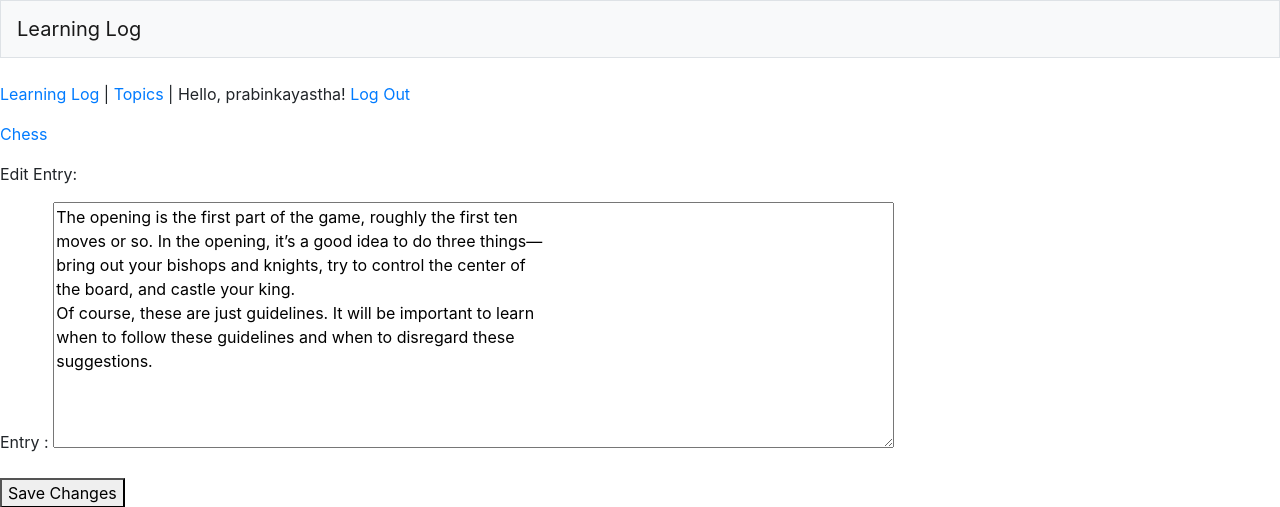
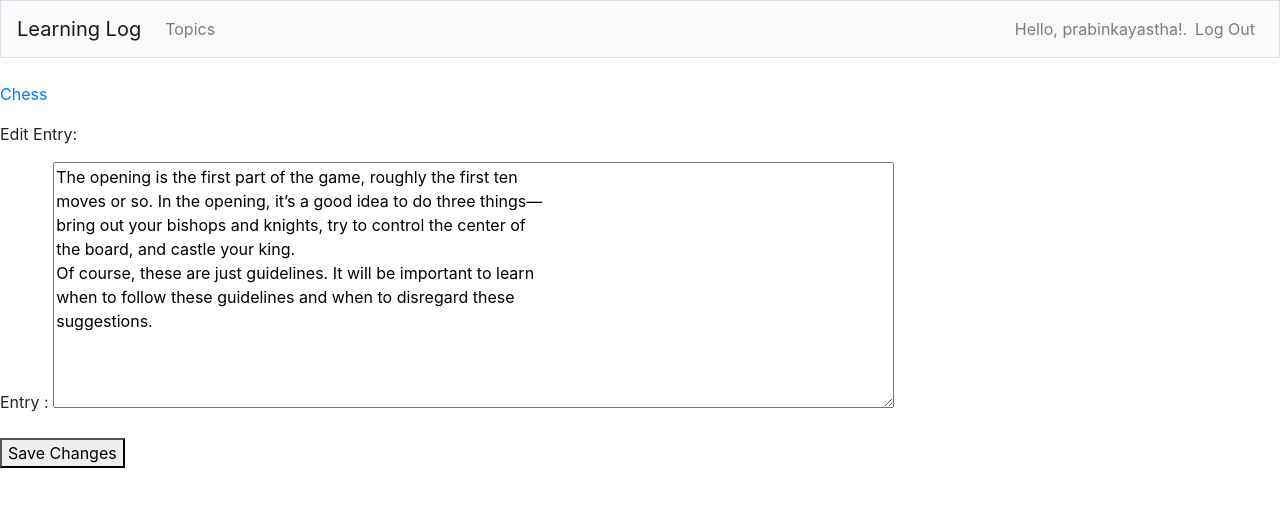
Before and after one commit to PrabinKayastha/Learning-Log, a Django app: page /edit_entry/1 in a window 1280 px wide. Shown: the top 507 px of the page. Run offline with Django 3.2, Linux system fonts and the light colour scheme; a user stored in the database is signed in; data comes from the database, SQL or seed files in the repository; both versions use the stored data as it was after the commit; some libraries are stand-ins or nearby versions.

Commit message:
made changes to the navigation bar for adding the salutation and the login/register links.

```diff
--- a/learning_logs/templates/learning_logs/base.html
+++ b/learning_logs/templates/learning_logs/base.html
@@ -20,17 +20,30 @@
         <button class="navbar-toggler" type="button" data-toggle="collapse" data-target="#navbarCollapse" aria-controls="navbarCollapse" aria-expanded="false" aria-label="Toggle navigation">
         <span class="navbar-toggler-icon"></span>
         </button>
+
+        <div class="collapse navbar-collapse" id="navbarCollapse">
+            <ul class="navbar-nav mr-auto">
+                <li class="nav-item">
+                    <a class="nav-link" href="{% url 'learning_logs:topics' %}"> Topics </a>
+                </li>
+            </ul>
+            <ul class="navbar-nav ml-auto">
+                {% if user.is_authenticated %}
+                    <li class="nav-item">
+                        <span class="navbar-text"}>Hello, {{ user.username }}!.</span>
+                    </li>
+                    <li class="nav-item">
+                        <a class="nav-link"} href="{% url 'users:logout' %}">Log Out</a>
+                    </li>
+                {% else %}
+                    <li class="nav-item">
+                        <a class="nav-link"} href="{% url 'users:register' %}">Register</a>
+                    </li>
+                    <li class="nav-item">
+                        <a class="nav-link"} href="{% url 'users:login' %}">Log in</a>
+                    </li>
+                {% endif %}
+            </ul>
     </nav>
-    <p>
-        <a href = "{%url 'learning_logs:index'%}">Learning Log</a> |
-        <a href = "{%url 'learning_logs:topics'%}">Topics</a> |
-        {% if user.is_authenticated %}
-            Hello, {{user.username}}!
-            <a href = "{%url 'users:logout'%}">Log Out</a>
-        {% else %}
-            <a href = "{%url 'users:register'%}">Register</a> |
-            <a href = "{%url 'users:login'%}">Login</a>
-        {% endif %}
-    </p>
 </body>
 {% block content %}{% endblock content %}
```
Also changed, not shown: db.sqlite3.
